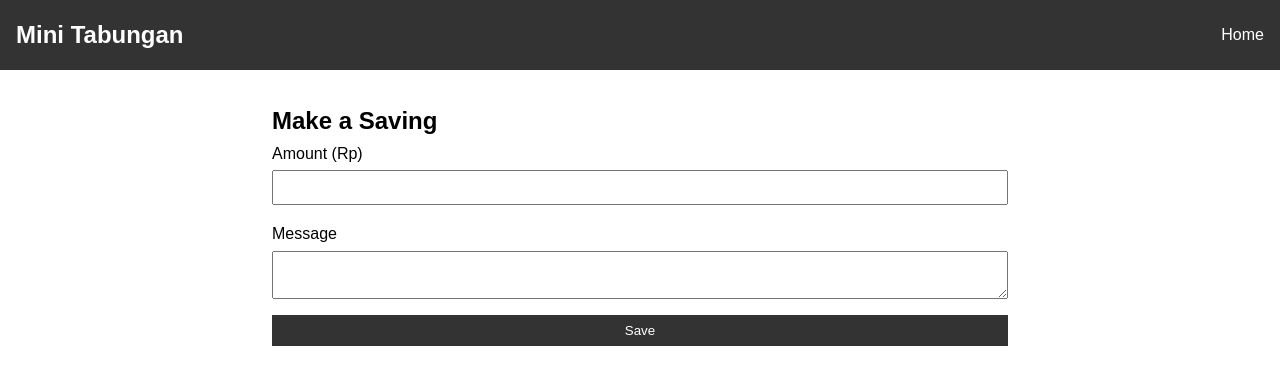
After one commit to churaqt/mini_project_tabungan, a PHP site: page /save in a window 1280 px wide. The commit adds this page. Shown: the top 385 px of the page. Run offline with PHP 8.4, Linux system fonts and the light colour scheme; the visitor is signed in with stand-in values (Sample User, id 1).

Commit message:
memodifikasi saving models dan routes serta menambah savings controller, view save dan style css

```diff
--- /dev/null
+++ b/app/controllers/SavingsController.php
@@ -0,0 +1,29 @@
+<?php
+class SavingController {
+    private $db;
+    private $savingModel;
+
+    public function __construct() {
+        $database = new Database();
+        $this->db = $database->connect();
+        require_once 'app/models/Saving.php';
+        $this->savingModel = new Saving($this->db);
+    }
+
+    public function index() {
+        require_once 'app/helpers/AuthMiddleware.php';
+        $userId = AuthMiddleware::getUserId();
+        if($_SERVER['REQUEST_METHOD'] === 'POST') {
+            $amount = $_POST['amount'];
+            $message = $_POST['message'];
+
+
+            if($this->savingModel->create($userId, $amount, $message)) {
+                header('Location: home');
+                exit();
+            }
+        }
+
+        require_once 'app/views/save.php';
+    }
+}
--- a/app/models/Saving.php
+++ b/app/models/Saving.php
@@ -9,7 +9,8 @@ class Saving
         $this->db = $db;
     }
 
-    public function getByUserId($userId){
+    public function getByUserId($userId)
+    {
         $query = "SELECT * FROM " . $this->table . " WHERE user_id = :user_id";
         $stmt = $this->db->prepare($query);
         $stmt->bindParam(':user_id', $userId);
@@ -17,5 +18,22 @@ class Saving
         return $stmt->fetchAll(PDO::FETCH_ASSOC);
     }
 
+    public function create($user_id, $amount, $message)
+    {
+        $query = "INSERT INTO " . $this->table . " (user_id, amount, message) VALUES (:user_id, :amount, :message)";
+        $stmt = $this->db->prepare($query);
+
+        $stmt->bindParam(':user_id', $user_id);
+        $stmt->bindParam(':amount', $amount);
+        $stmt->bindParam(':message', $message);
+
+        if ($stmt->execute()) {
+            return true;
+        }
+        return false;
+    }
+
 }
+
+
 ?>
--- /dev/null
+++ b/app/views/save.php
@@ -0,0 +1,28 @@
+<!DOCTYPE html>
+<html>
+<head>
+    <title>Saving - Mini Tabungan</title>
+    <link rel="stylesheet" href="public/css/style.css">
+</head>
+<body>
+    <nav>
+        <h1>Mini Tabungan</h1>
+        <a href="home">Home</a>
+    </nav>
+
+    <main>
+        <h2>Make a Saving</h2>
+        <form method="POST" action="save">
+            <div>
+                <label>Amount (Rp)</label>
+                <input type="number" name="amount" required>
+            </div>
+            <div>
+                <label>Message</label>
+                <textarea name="message" required></textarea>
+            </div>
+            <button type="submit">Save</button>
+        </form>
+    </main>
+</body>
+</html>
--- /dev/null
+++ b/public/css/style.css
@@ -0,0 +1,96 @@
+* {
+  margin: 0;
+  padding: 0;
+  box-sizing: border-box;
+}
+
+body {
+  font-family: Arial, sans-serif;
+  line-height: 1.6;
+}
+
+nav {
+  background: #333;
+  color: white;
+  padding: 1rem;
+  display: flex;
+  justify-content: space-between;
+  align-items: center;
+}
+
+nav a {
+  color: white;
+  text-decoration: none;
+  margin-left: 1rem;
+}
+
+main {
+  padding: 2rem;
+  max-width: 800px;
+  margin: 0 auto;
+}
+
+form {
+  display: flex;
+  flex-direction: column;
+  gap: 1rem;
+}
+
+form div {
+  display: flex;
+  flex-direction: column;
+}
+
+input,
+textarea {
+  padding: 0.5rem;
+  margin-top: 0.25rem;
+}
+
+button {
+  padding: 0.5rem 1rem;
+  background: #333;
+  color: white;
+  border: none;
+  cursor: pointer;
+}
+
+button:hover {
+  background: #444;
+}
+
+.saving-card {
+  border: 1px solid #ddd;
+  padding: 1rem;
+  margin-bottom: 1rem;
+  border-radius: 4px;
+}
+
+.donation-card h3 {
+  margin-bottom: 0.5rem;
+}
+
+.donation-card small {
+  color: #666;
+}
+
+.admin-table {
+  width: 100%;
+  border-collapse: collapse;
+  margin: 1rem 0;
+}
+
+.admin-table th,
+.admin-table td {
+  padding: 0.5rem;
+  border: 1px solid #ddd;
+  text-align: left;
+}
+
+.admin-table th {
+  background: #f5f5f5;
+}
+
+.admin-table tr:nth-child(even) {
+  background: #f9f9f9;
+}
--- a/routes/web.php
+++ b/routes/web.php
@@ -23,6 +23,12 @@ class Router
                 $controller->register();
                 break;
 
+            case 'save':
+                require_once 'app/controllers/SavingsController.php';
+                $controller = new SavingController();
+                $controller->index();
+                break;
+
             default:
                 header("HTTP/1.0 404 Not Found");
                 echo "Page not found";
```
